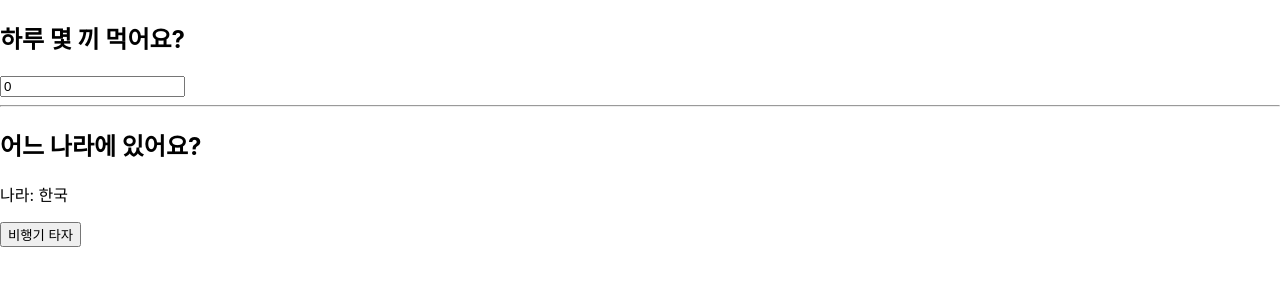
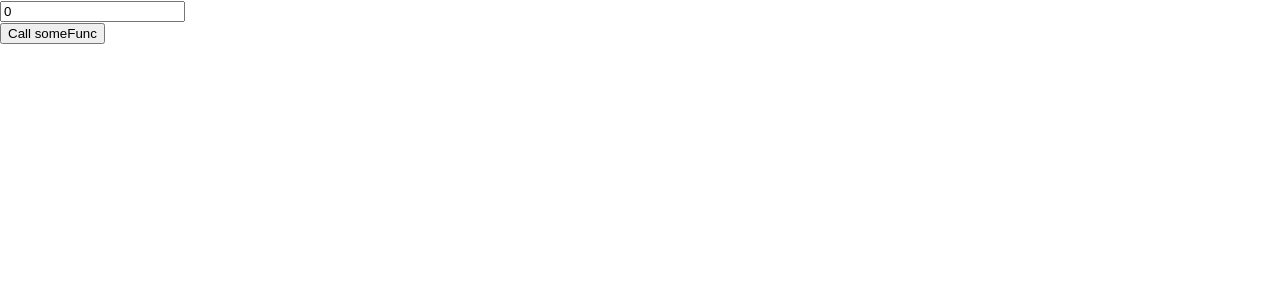
Before and after one commit to hyennin/react-practice1-2, a React (Create React App) app: page / in a window 1280 px wide. Shown: the top 300 px of the page. Built offline with nearby package versions, Linux system fonts and the light colour scheme.

Commit message:
useCallback 실습

```diff
--- a/src/App.js
+++ b/src/App.js
@@ -1,28 +1,29 @@
-import React, { useEffect, useState } from "react";
+import { useEffect, useState, useCallback } from "react";
 
 const App = () => {
   const [number, setNumber] = useState(0);
-  const [isKorea, setIsKorea] = useState(true);
 
-  const location = isKorea ? "한국" : "외국";
+  const someFunction = useCallback(() => {
+    console.log(`someFunc : number : ${number}`);
+    return;
+  }, []);
 
   useEffect(() => {
-    console.log('useEffect 호출');
-  }, [location]);
+  console.log("someFunction이 변경되었습니다.");
+  }, [someFunction]);
 
   return (
     <div>
-      <h2>하루 몇 끼 먹어요?</h2>
       <input
         type="number"
         value={number}
-        onChange={(e) => setNumber(e.target.value)}/>
-        <hr/>
-        <h2>어느 나라에 있어요?</h2>
-        <p>나라: {location}</p>
-        <button onClick={() => setIsKorea(!isKorea)}>비행기 타자</button>
+        onChange={(e) => setNumber(e.target.value)}
+      />
+      <br />
+      <button onClick={someFunction}>Call
+      someFunc</button>
     </div>
-  )
-}
+  );
+};
 
-export default App;
+  export default App;
```
